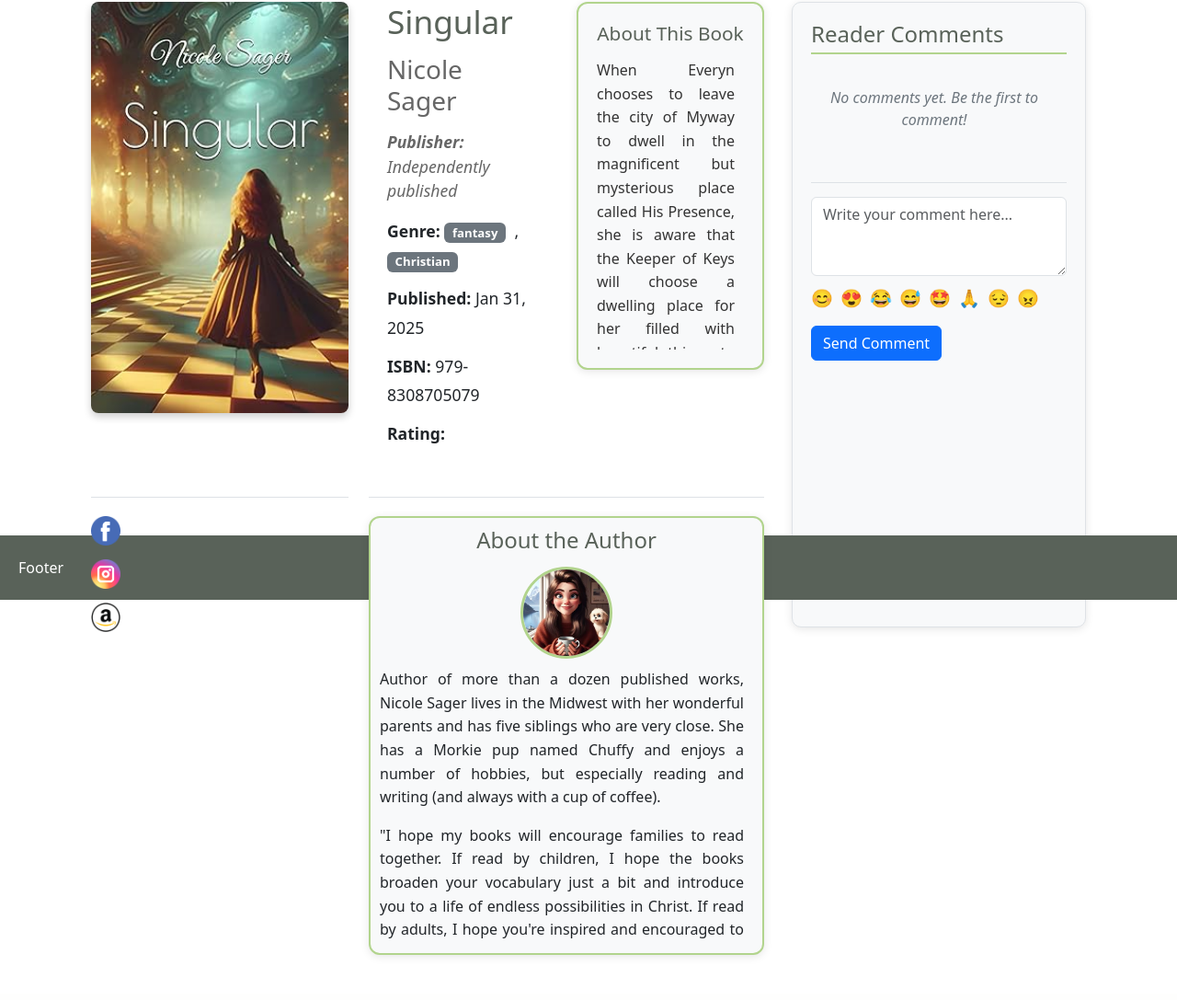
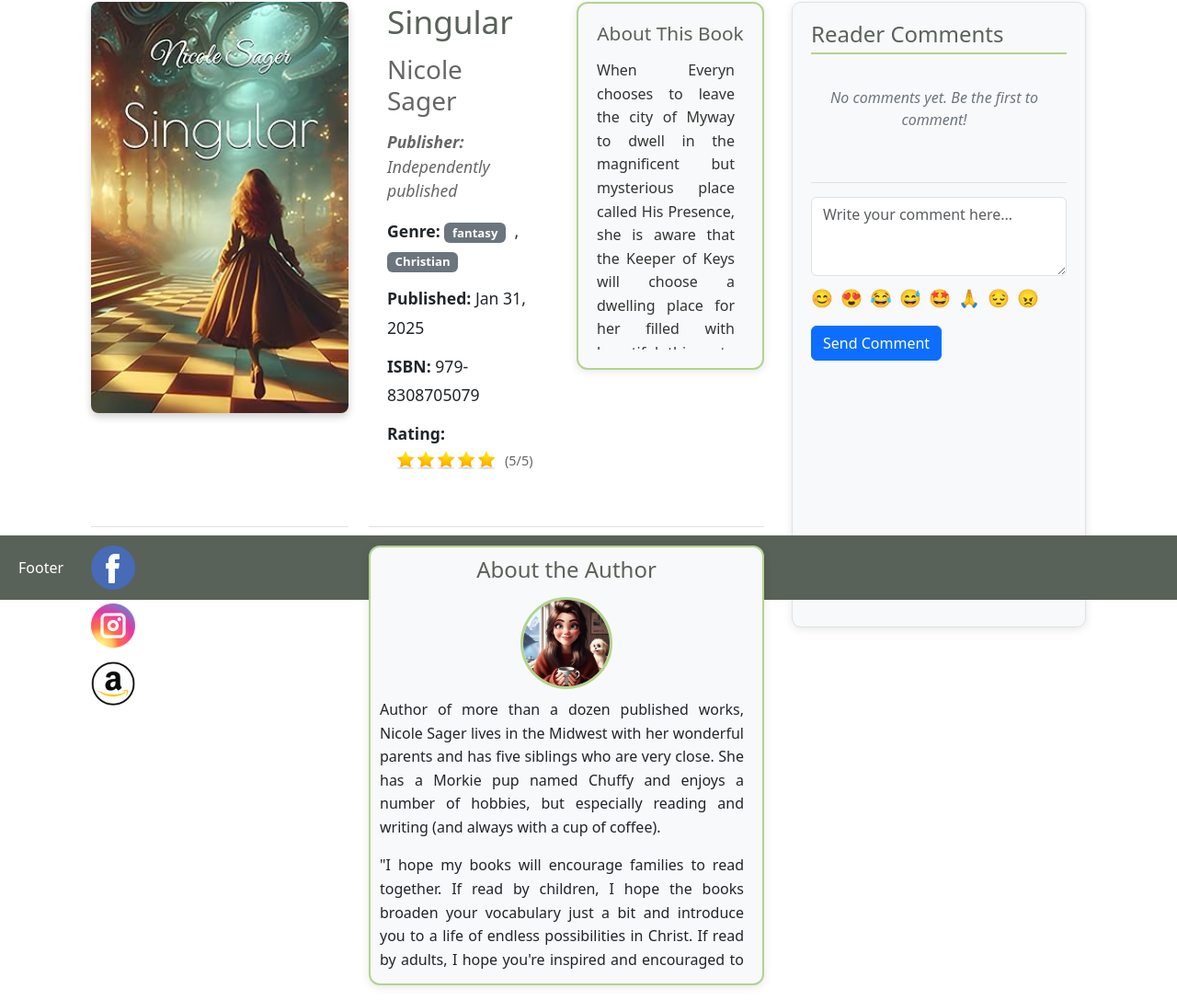
Before and after one commit to BryZd/PY_CV_project, a Django app: page /projectcv/1/book_detail/ in a window 1280 px wide. Shown: the part 148-1235 px from the top of the page at 92% size. Before the commit the page ends 1188 px from the top, so only its background shows below. Run offline with Django 4.2, Linux system fonts and the light colour scheme; data comes from the database, SQL or seed files in the repository; data that the repository does not hold is empty; some libraries are stand-ins or nearby versions.

Commit message:
1. add rating stars
2. next step will be counting rating according aproximate user rating

*step 1 done and functional*
*step 2 in progress

```diff
--- a/mycv/projectcv/static/css/style.css
+++ b/mycv/projectcv/static/css/style.css
@@ -218,6 +218,42 @@ nav {
     white-space: nowrap;
 }
 
+/* Rating Stars Styling */
+.rating-stars {
+    display: inline-flex;
+    align-items: center;
+    gap: 2px;
+    margin-left: 10px;
+}
+
+.rating-star {
+    width: 20px;
+    height: 20px;
+    display: inline-block;
+    vertical-align: middle;
+    transition: transform 0.2s ease;
+}
+
+.rating-star:hover {
+    transform: scale(1.1);
+}
+
+.filled-star {
+    filter: brightness(1.2);
+}
+
+.empty-star {
+    opacity: 0.4;
+    filter: grayscale(20%);
+}
+
+.rating-text {
+    margin-left: 8px;
+    font-size: 0.9rem;
+    color: #666;
+    font-weight: normal;
+}
+
 /* Book Blurb */
 .book-blurb-container {
     grid-row: 1 / 3;
@@ -355,14 +391,14 @@ nav {
 
 /* Image icon styling - primary display*/
 .social-icon-img {
-    width: 32px;
-    height: 32px;
+    width: 48px;
+    height: 48px;
     transition: color 0.3s ease;
     filter: brightness(1.2);
 }
 
 .social-icon-img:hover {
-    transform: rotate(360deg) scale(1.3);
+    transform: rotate(360deg) scale(1.1);
 }
 
 /* Text styling - hidden by default, shows as fallback */
@@ -650,6 +686,15 @@ footer {
         grid-column: 1 / 2;
         text-align: center;
         padding-left: 0;
+    }
+
+    .rating-star {
+        width: 18px;
+        height: 18px;
+    }
+
+    .rating-text {
+        font-size: 0.8rem;
     }
 
     .book-image-container {
--- a/mycv/projectcv/templates/projectcv/book_detail.html
+++ b/mycv/projectcv/templates/projectcv/book_detail.html
@@ -79,13 +79,22 @@
                 {% if book.rating %}
                 <div class="book-rating">
                     <strong>Rating:</strong>
-                    {% for i in "12345"|make_list %}
-                        {% if forloop.counter <= book.rating %}
-                            <i class="fas fa-star text-warning"></i>
-                        {% else %}
-                            <i class="far fa-star text-muted"></i>
-                        {% endif %}
-                    {% endfor %}
+                    <div class="rating-stars">
+                        {% for i in "12345"|make_list %}
+                            {% if forloop.counter <= book.rating %}
+                                <img src="{% static 'projectcv/icons/star-filled.png' %}"
+                                     alt="Filled Star"
+                                     class="rating-star filled-star"
+                                     onerror="this.style.display='none';">
+                            {% else %}
+                                <img src="{% static 'projectcv/icons/star-empty.png' %}"
+                                     alt="Empty Star"
+                                     class="rating-star empty-star"
+                                     onerror="this.style.display='none';">
+                            {% endif %}
+                        {% endfor %}
+                        <span class="rating-text">({{ book.rating }}/5)</span>
+                    </div>
                 </div>
                 {% endif %}
             </div>
```
Also changed, not shown: mycv/projectcv/static/projectcv/icons/star-empty.png (added), mycv/projectcv/static/projectcv/icons/star-filled.png (added), mycv/projectcv/static/projectcv/icons/star-half.png (added).
